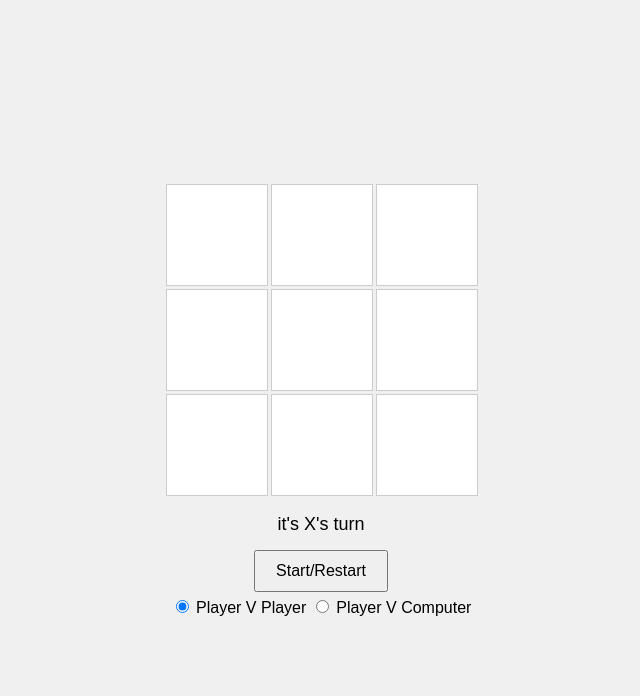
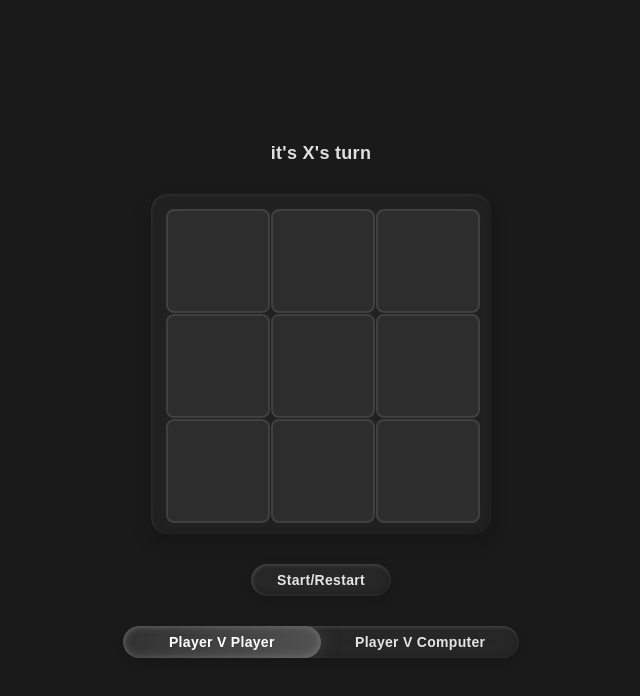
Before and after one commit to VitoBertucci/CIS1440-Javascript, a plain HTML site: page proj2/index.html in a window 1280 px wide. Both pictures are taken after a click on the button "Start/Restart". Shown: the whole page, without its empty margins (319-959 px from the left). Drawn offline with Linux system fonts and the light colour scheme.

Commit message:
finished proj2

```diff
--- a/proj2/index.html
+++ b/proj2/index.html
@@ -9,6 +9,11 @@
     </head>
     <body>
         <div id="game-container">
+            <div id="game-header">
+                <div id="game-result" style="display: none"></div>
+                <div id="current-turn">it's X's turn</div>
+            </div>
+
             <div id="game-board" class="grid-container">
                 <div class="cell" data-index="0"></div>
                 <div class="cell" data-index="1"></div>
@@ -20,11 +25,13 @@
                 <div class="cell" data-index="7"></div>
                 <div class="cell" data-index="8"></div>
             </div>
-            <div id="current-turn">it's X's turn</div>
+
+            <div id="game-controls">
                 <button id="start-restart">Start/Restart</button>
-            <button id="play-again" style="display: none">Play Again?</button>
-            <div id="game-result" style="display: none"></div>
-            <div>
+            </div>
+
+            <div id="game-settings">
+                <div class="glass-radio-group">
                     <input
                         type="radio"
                         id="player-vs-player"
@@ -40,6 +47,8 @@
                         value="Player V Computer"
                     />
                     <label for="player-vs-computer">Player V Computer</label>
+                    <div class="glass-glider"></div>
+                </div>
             </div>
         </div>
     </body>
--- a/proj2/script/tictactoe.js
+++ b/proj2/script/tictactoe.js
@@ -3,14 +3,15 @@ document.addEventListener("DOMContentLoaded", () => {
     const currentTurnDisplay = document.getElementById("current-turn");
     const gameResultDisplay = document.getElementById("game-result");
     const startRestartButton = document.getElementById("start-restart");
-    const playAgainButton = document.getElementById("play-again");
     const playerVsPlayerRadio = document.getElementById("player-vs-player");
     const playerVsComputerRadio = document.getElementById("player-vs-computer");
 
+    //set game state
     let currentPlayer = Math.random() < 0.5 ? "X" : "O";
     let gameActive = true;
     let gameState = ["", "", "", "", "", "", "", "", ""];
 
+    //define win conditions
     const winningConditions = [
         [0, 1, 2],
         [3, 4, 5],
@@ -22,54 +23,78 @@ document.addEventListener("DOMContentLoaded", () => {
         [2, 4, 6],
     ];
 
+    //computer turn logic for player v. computer
     function computerMove() {
+        //check for empty cells
         let availableIndices = gameState
             .map((val, index) => (val === "" ? index : null))
             .filter((val) => val !== null);
+        //choose random cell
         if (availableIndices.length > 0) {
             let randomIndex =
                 availableIndices[
                     Math.floor(Math.random() * availableIndices.length)
                 ];
+            //fill cell with player sign
             gameState[randomIndex] = currentPlayer;
             cells[randomIndex].textContent = currentPlayer;
+            cells[randomIndex].classList.remove("symbol-x", "symbol-o");
+            cells[randomIndex].classList.add(
+                currentPlayer === "X" ? "symbol-x" : "symbol-o"
+            );
             checkResult();
             switchPlayer();
         }
     }
 
+    //cell clicking logic
     function handleCellClick(event) {
+        //parse cell info on click
         const clickedCell = event.target;
         const clickedCellIndex = parseInt(
             clickedCell.getAttribute("data-index")
         );
 
+        //check if cell is already filled or game is not active
         if (gameState[clickedCellIndex] !== "" || !gameActive) {
             return;
         }
 
+        //fill cell with player sign
         gameState[clickedCellIndex] = currentPlayer;
         clickedCell.textContent = currentPlayer;
+        clickedCell.classList.remove("symbol-x", "symbol-o");
+        clickedCell.classList.add(
+            currentPlayer === "X" ? "symbol-x" : "symbol-o"
+        );
 
+        //check for result
         checkResult();
         switchPlayer();
 
+        //check if computer is playing
         if (
             gameActive &&
             playerVsComputerRadio.checked &&
             currentPlayer === "O"
         ) {
-            setTimeout(computerMove, 500); // delay for computer move
+            // delay for computer move
+            setTimeout(computerMove, 500);
         }
     }
 
+    //sign switching logic
     function switchPlayer() {
         currentPlayer = currentPlayer === "X" ? "O" : "X";
         currentTurnDisplay.textContent = `it's ${currentPlayer}'s turn`;
     }
 
+    //game end checking logic
     function checkResult() {
         let roundWon = false;
+        let winningCombination = null;
+
+        //check for winning conditions
         for (let i = 0; i < winningConditions.length; i++) {
             const [a, b, c] = winningConditions[i];
             if (
@@ -78,14 +103,21 @@ document.addEventListener("DOMContentLoaded", () => {
                 gameState[a] === gameState[c]
             ) {
                 roundWon = true;
+                winningCombination = [a, b, c];
                 break;
             }
         }
 
         if (roundWon) {
+            //h winning cells with color based on winner
+            const winClass = currentPlayer === "X" ? "winning-x" : "winning-o";
+            winningCombination.forEach((index) => {
+                cells[index].classList.add("winning-cell", winClass);
+            });
+
             gameResultDisplay.textContent = `${currentPlayer} wins!`;
             gameResultDisplay.style.display = "block";
-            playAgainButton.style.display = "block";
+            startRestartButton.textContent = "Play Again?";
             gameActive = false;
             return;
         }
@@ -93,7 +125,7 @@ document.addEventListener("DOMContentLoaded", () => {
         if (!gameState.includes("")) {
             gameResultDisplay.textContent = "Tie Game!";
             gameResultDisplay.style.display = "block";
-            playAgainButton.style.display = "block";
+            startRestartButton.textContent = "Play Again?";
             gameActive = false;
             return;
         }
@@ -103,17 +135,26 @@ document.addEventListener("DOMContentLoaded", () => {
         currentPlayer = Math.random() < 0.5 ? "X" : "O";
         gameActive = true;
         gameState = ["", "", "", "", "", "", "", "", ""];
-        cells.forEach((cell) => (cell.textContent = ""));
+        cells.forEach((cell) => {
+            cell.textContent = "";
+            cell.classList.remove(
+                "winning-cell",
+                "winning-x",
+                "winning-o",
+                "symbol-x",
+                "symbol-o"
+            );
+        });
         currentTurnDisplay.textContent = `it's ${currentPlayer}'s turn`;
         gameResultDisplay.style.display = "none";
-        playAgainButton.style.display = "none";
+        startRestartButton.textContent = "Start/Restart";
 
         if (playerVsComputerRadio.checked && currentPlayer === "O") {
-            setTimeout(computerMove, 500); // delay for computer move
+            //delay for computer move
+            setTimeout(computerMove, 500);
         }
     }
 
     cells.forEach((cell) => cell.addEventListener("click", handleCellClick));
     startRestartButton.addEventListener("click", resetGame);
-    playAgainButton.addEventListener("click", resetGame);
 });
--- a/proj2/styles.css
+++ b/proj2/styles.css
@@ -3,13 +3,49 @@ body {
     display: flex;
     justify-content: center;
     align-items: center;
-    height: 100vh;
+    min-height: 100vh;
     margin: 0;
-    background-color: #f0f0f0;
+    background-color: #1a1a1a;
+    color: #e0e0e0;
+    padding: 20px;
+    box-sizing: border-box;
 }
 
 #game-container {
-    text-align: center;
+    display: flex;
+    flex-direction: column;
+    align-items: center;
+    gap: 30px;
+    max-width: 400px;
+    width: 100%;
+}
+
+#game-header {
+    display: flex;
+    flex-direction: column;
+    align-items: center;
+    gap: 15px;
+    width: 100%;
+}
+
+#current-turn {
+    font-size: 18px;
+    color: #e0e0e0;
+    font-weight: 600;
+    letter-spacing: 0.3px;
+}
+
+#game-result {
+    font-size: 18px;
+    color: #e0e0e0;
+    background: rgba(255, 255, 255, 0.06);
+    padding: 0.5rem 1.6rem;
+    border-radius: 1rem;
+    backdrop-filter: blur(12px);
+    box-shadow: inset 1px 1px 4px rgba(255, 255, 255, 0.2),
+        inset -1px -1px 6px rgba(0, 0, 0, 0.3), 0 4px 12px rgba(0, 0, 0, 0.15);
+    font-weight: 600;
+    letter-spacing: 0.3px;
 }
 
 .grid-container {
@@ -17,30 +53,179 @@ body {
     grid-template-columns: repeat(3, 100px);
     grid-template-rows: repeat(3, 100px);
     gap: 5px;
-    margin-bottom: 20px;
+    background: rgba(255, 255, 255, 0.03);
+    padding: 15px;
+    border-radius: 1rem;
+    backdrop-filter: blur(12px);
+    box-shadow: inset 1px 1px 4px rgba(255, 255, 255, 0.1),
+        inset -1px -1px 6px rgba(0, 0, 0, 0.2), 0 8px 20px rgba(0, 0, 0, 0.2);
 }
 
 .cell {
     width: 100px;
     height: 100px;
-    background-color: #fff;
-    border: 1px solid #ccc;
+    background-color: #2d2d2d;
+    border: 2px solid #404040;
     display: flex;
     justify-content: center;
     align-items: center;
     font-size: 24px;
     cursor: pointer;
+    color: #e0e0e0;
+    transition: all 0.3s ease;
+    border-radius: 0.5rem;
+    font-family: system-ui, sans-serif;
+    font-weight: bold;
+}
+
+.cell:hover {
+    background-color: #404040;
+    border-color: #555555;
+}
+
+.winning-cell {
+    background-color: inherit !important;
+    border-color: inherit !important;
+    color: #ffffff !important;
+    animation: pulse 1s ease-in-out;
+    position: relative;
+    z-index: 2;
+}
+
+.winning-x {
+    box-shadow: 0 0 16px 4px #ff5c5c88, 0 0 32px 8px #ff5c5c44;
+}
+
+.winning-o {
+    box-shadow: 0 0 16px 4px #5cb8ff88, 0 0 32px 8px #5cb8ff44;
+}
+
+@keyframes pulse {
+    0% {
+        transform: scale(1);
+    }
+    50% {
+        transform: scale(1.05);
+    }
+    100% {
+        transform: scale(1);
+    }
+}
+
+#game-controls {
+    display: flex;
+    justify-content: center;
+    width: 100%;
 }
 
 button {
-    margin: 5px;
-    padding: 10px 20px;
-    font-size: 16px;
+    padding: 0.5rem 1.6rem;
+    font-size: 14px;
     cursor: pointer;
+    background: rgba(255, 255, 255, 0.06);
+    color: #e5e5e5;
+    border: none;
+    border-radius: 1rem;
+    font-weight: 600;
+    letter-spacing: 0.3px;
+    backdrop-filter: blur(12px);
+    box-shadow: inset 1px 1px 4px rgba(255, 255, 255, 0.2),
+        inset -1px -1px 6px rgba(0, 0, 0, 0.3), 0 4px 12px rgba(0, 0, 0, 0.15);
+    transition: all 0.3s ease-in-out;
 }
 
-#current-turn,
-#game-result {
-    font-size: 18px;
-    margin-bottom: 10px;
+button:hover {
+    background: rgba(255, 255, 255, 0.1);
+    color: white;
+    box-shadow: inset 1px 1px 4px rgba(255, 255, 255, 0.3),
+        inset -1px -1px 6px rgba(0, 0, 0, 0.4), 0 6px 16px rgba(0, 0, 0, 0.2);
 }
+
+#game-settings {
+    display: flex;
+    justify-content: center;
+    width: 100%;
+}
+
+.glass-radio-group {
+    --bg: rgba(255, 255, 255, 0.06);
+    --text: #e5e5e5;
+
+    display: flex;
+    position: relative;
+    background: var(--bg);
+    border-radius: 1rem;
+    backdrop-filter: blur(12px);
+    box-shadow: inset 1px 1px 4px rgba(255, 255, 255, 0.2),
+        inset -1px -1px 6px rgba(0, 0, 0, 0.3), 0 4px 12px rgba(0, 0, 0, 0.15);
+    overflow: hidden;
+    width: fit-content;
+}
+
+.glass-radio-group input {
+    display: none;
+}
+
+.glass-radio-group label {
+    flex: 1;
+    display: flex;
+    align-items: center;
+    justify-content: center;
+    min-width: 160px;
+    font-size: 14px;
+    padding: 0.5rem 1.2rem;
+    cursor: pointer;
+    font-weight: 600;
+    letter-spacing: 0.3px;
+    color: var(--text);
+    position: relative;
+    z-index: 2;
+    transition: color 0.3s ease-in-out;
+    margin: 0;
+    white-space: nowrap;
+}
+
+.glass-radio-group label:hover {
+    color: white;
+}
+
+.glass-radio-group input:checked + label {
+    color: #fff;
+}
+
+.glass-glider {
+    position: absolute;
+    top: 0;
+    bottom: 0;
+    width: calc(100% / 2);
+    border-radius: 1rem;
+    z-index: 1;
+    transition: transform 0.3s ease-in-out, background 0.3s ease-in-out,
+        box-shadow 0.3s ease-in-out;
+}
+
+#player-vs-player:checked ~ .glass-glider {
+    transform: translateX(0%);
+    background: linear-gradient(135deg, #40404055, #555555);
+    box-shadow: 0 0 18px rgba(85, 85, 85, 0.5),
+        0 0 10px rgba(255, 255, 255, 0.2) inset;
+}
+
+#player-vs-computer:checked ~ .glass-glider {
+    transform: translateX(100%);
+    background: linear-gradient(135deg, #66666655, #777777);
+    box-shadow: 0 0 18px rgba(119, 119, 119, 0.5),
+        0 0 10px rgba(255, 255, 255, 0.2) inset;
+}
+
+.symbol-x {
+    color: #ff5c5c;
+    text-shadow: 0 0 12px #ff5c5c88, 0 0 32px #ff5c5c44;
+    font-size: 2.8rem;
+}
+
+.symbol-o {
+    color: #5cb8ff;
+    text-shadow: 0 0 12px #5cb8ff88, 0 0 32px #5cb8ff44;
+    font-size: 2.8rem;
+}
```
Also changed, not shown: proj2/screenshots/Screenshot 2025-07-04 at 3.58.56 PM.png (added), proj2/screenshots/Screenshot 2025-07-04 at 3.59.04 PM.png (added), proj2/screenshots/Screenshot 2025-07-04 at 3.59.34 PM.png (added), 3 other files. Lines whose indentation alone changed are shown as unchanged.
